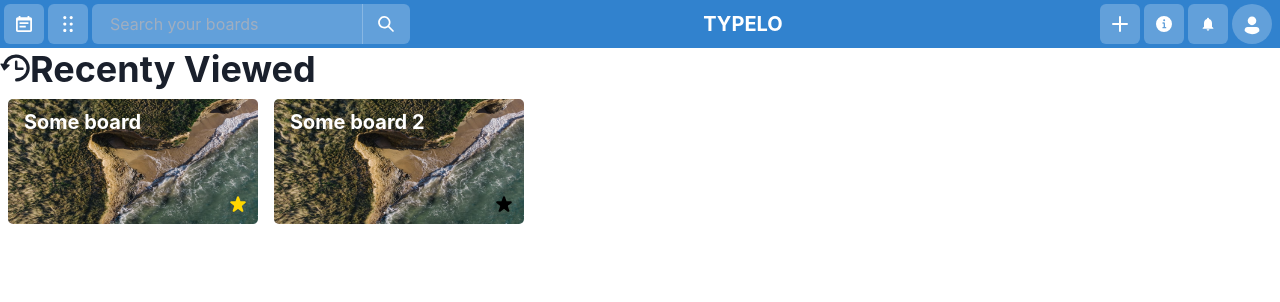
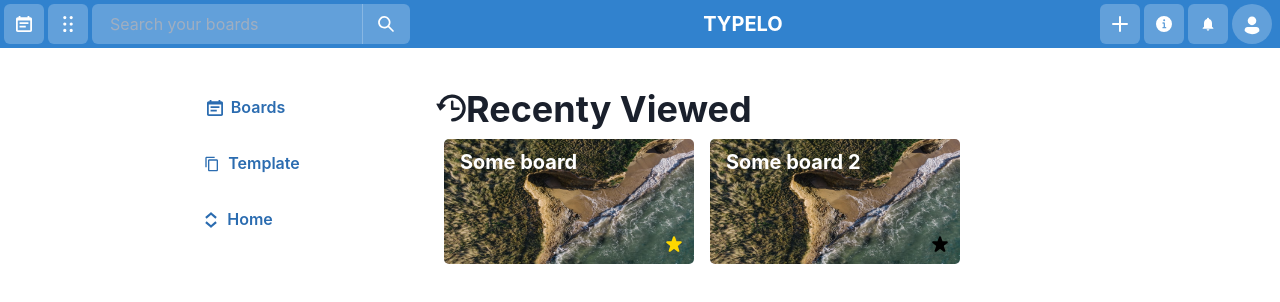
Before and after one commit to Martinbalke/type-trello-clone, a Next.js app: page / in a window 1280 px wide. Shown: the top 302 px of the page. Built offline with nearby package versions, Linux system fonts and the light colour scheme.

Commit message:
skeleton for the sidebar is done

```diff
--- a/src/components/homepage/BoardPreview.tsx
+++ b/src/components/homepage/BoardPreview.tsx
@@ -4,7 +4,7 @@ import { Flex, Text,Box } from '@chakra-ui/layout';
 import React from 'react';
 import { Board } from '../../types/boardRelated';
 import Image from 'next/image';
-import sampleBackground from '/sampleBackground.jpeg'
+
 
 const BoardPreview = ({ backgroundImage, title, favorite }: Board) => {
 	return (
--- a/src/components/homepage/HomePage.tsx
+++ b/src/components/homepage/HomePage.tsx
@@ -3,6 +3,7 @@ import { Flex } from '@chakra-ui/layout';
 import React from 'react';
 import { Board } from '../../types/boardRelated';
 import BoardPreviewContainer from './BoardPreviewContainer';
+import SideBar from './SideBar';
 
 const sampleBoards: Array<Board> = [
 	{
@@ -17,8 +18,9 @@ const sampleBoards: Array<Board> = [
 
 const HomePage = () => {
   return (
-    <Flex>
-      <BoardPreviewContainer icon={<RepeatClockIcon h='40px' w='30px' />} heading='Recenty Viewed' boards={sampleBoards }/>
+		<Flex my='10' mx='24'>
+			<SideBar/>
+      <BoardPreviewContainer  icon={<RepeatClockIcon h='40px' w='30px' />} heading='Recenty Viewed' boards={sampleBoards }/>
     </Flex>
   );
 };
--- /dev/null
+++ b/src/components/homepage/SideBar.tsx
@@ -0,0 +1,37 @@
+import { CalendarIcon, CopyIcon, UpDownIcon } from '@chakra-ui/icons';
+import { Button, Stack } from '@chakra-ui/react';
+import React from 'react';
+
+const SideBar = () => {
+	return (
+		<Stack direction='column' spacing={4} width='300px' mr='10'>
+			<Button
+				leftIcon={<CalendarIcon />}
+				colorScheme='blue'
+				variant='ghost'
+        textAlign='start'
+
+			>
+				Boards
+			</Button>
+			<Button
+				leftIcon={<CopyIcon />}
+				colorScheme='blue'
+        variant='ghost'
+        pl='7'
+			>
+				Template
+			</Button>
+			<Button
+				leftIcon={<UpDownIcon />}
+				colorScheme='blue'
+        variant='ghost'
+        pl='-1'
+			>
+				Home
+			</Button>
+		</Stack>
+	);
+};
+
+export default SideBar;
```
Also changed, not shown: src/components/SideBar.tsx (deleted, +0 -11 lines).
